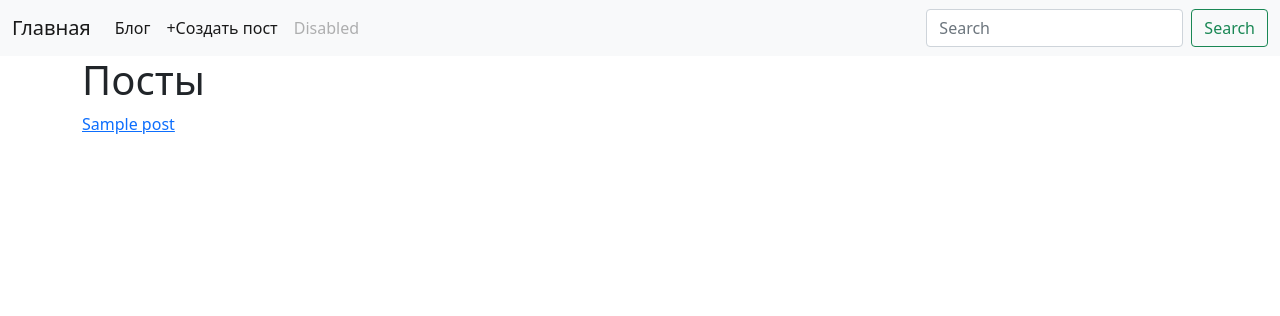
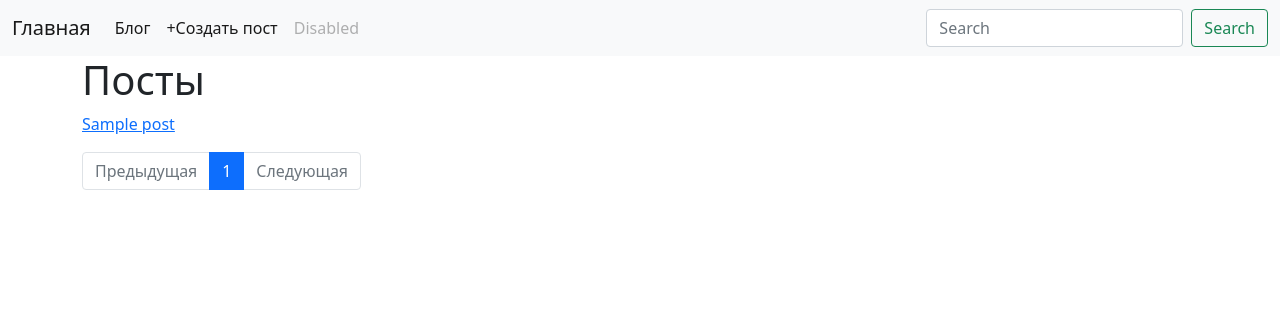
Before and after one commit to relhfox/Relhfox_blog, a Flask app: page /blog/ in a window 1280 px wide. Shown: the top 316 px of the page. Run offline with Flask 2, Linux system fonts and the light colour scheme; tables that the repository leaves empty hold one stand-in row (values such as "Sample post").

Commit message:
Pagination for posts list added

```diff
--- a/posts/blueprint.py
+++ b/posts/blueprint.py
@@ -37,11 +37,17 @@ def create_post():
 @posts.route('/')
 def index():
     search_req = request.args.get('search')
+    curr_page = request.args.get('page')
+    if curr_page and curr_page.isdigit():
+        curr_page = int(curr_page)
+    else:
+        curr_page = 1
     if search_req:
-        all_posts = Post.query.filter(Post.title.contains(search_req) | Post.body.contains(search_req)).all()
+        all_posts = Post.query.filter(Post.title.contains(search_req) | Post.body.contains(search_req))
     else:
-        all_posts = Post.query.order_by(Post.created.desc())
-    return render_template('posts/index.html', posts=all_posts)
+        all_posts = Post.query.order_by(Post.id.desc())
+    all_pages = all_posts.paginate(page=curr_page, per_page=5)
+    return render_template('posts/index.html', pages=all_pages)
 
 
 @posts.route('/<slug>')
--- a/posts/templates/posts/create_post.html
+++ b/posts/templates/posts/create_post.html
@@ -1,12 +1,15 @@
 {% extends 'base.html' %}
+
 
 {% block title %}
     Создание поста
 {% endblock %}
 
+
 {% block content_title %}
     Создание нового поста
 {% endblock %}
+
 
 {% block content %}
     <div class="col-md-6">
--- a/posts/templates/posts/index.html
+++ b/posts/templates/posts/index.html
@@ -1,17 +1,50 @@
 {% extends 'base.html' %}
+
 
 {% block title %}
     Блюпринт Заголовок страницы
 {% endblock %}
 
+
 {% block content_title %}
     Посты
 {% endblock %}
 
+
 {% block content %}
-    {% for post in posts %}
+
+    {% for post in pages.items %}
         <p>
             <a href="{{ url_for('posts.open_post', slug=post.slug) }}">{{ post.title }}</a>
         </p>
     {% endfor %}
+
+    <nav>
+      <ul class="pagination">
+            <li
+                {% if not pages.has_prev %}
+                    class="page-item disabled"
+                {% endif %}>
+                <a class="page-link" href="./?page={{ pages.prev_num }}">Предыдущая</a>
+            </li>
+
+            {% for page in pages.iter_pages() %}
+                <li
+                    {% if page == pages.page %}
+                        class="page-item active"
+                    {% endif %}
+                    aria-current="page">
+                    <a class="page-link" href="./?page={{ page }}">{{ page }}</a>
+                </li>
+            {% endfor %}
+
+            <li
+                {% if not pages.has_next %}
+                    class="page-item disabled"
+                {% endif %}>
+                <a class="page-link" href="./?page={{ pages.next_num }}">Следующая</a>
+            </li>
+      </ul>
+    </nav>
+
 {% endblock %}
```
